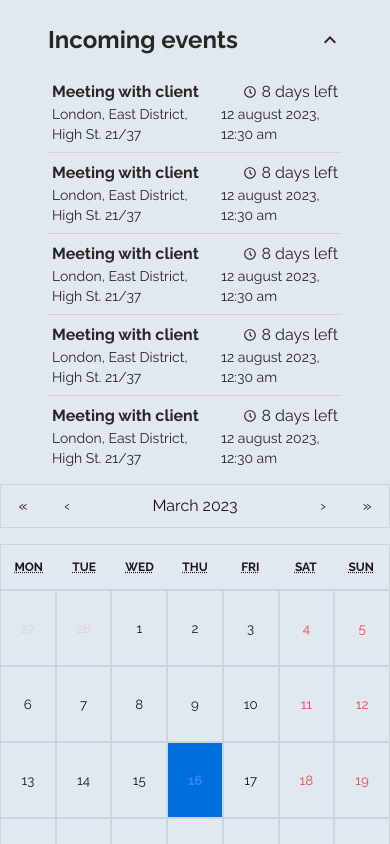
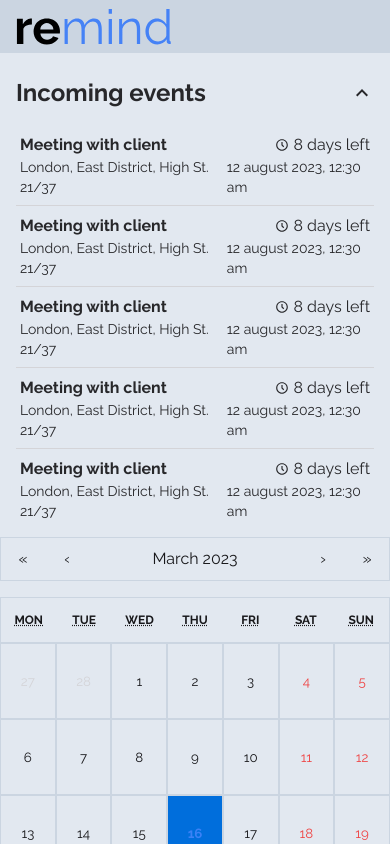
Before and after one commit to zwiro/remind-calendar-app, a React (Vite) app: page / in a window 390 px wide. Shown: the top 844 px of the page. Built offline with nearby package versions, Linux system fonts and the light colour scheme.

Commit message:
Added bar with logo

```diff
--- a/src/App.tsx
+++ b/src/App.tsx
@@ -1,14 +1,18 @@
 import CalendarContainer from "./components/CalendarContainer"
 import DayDetails from "./components/DayDetails"
 import IncomingEvents from "./components/IncomingEvents"
+import LogoBar from "./components/LogoBar"
 
 function App() {
   return (
-    <div className="flex flex-col lg:grid lg:grid-cols-2 xl:px-24">
-      <IncomingEvents />
-      <CalendarContainer />
-      <DayDetails />
-    </div>
+    <>
+      <LogoBar />
+      <div className="flex flex-col lg:grid lg:grid-cols-2 xl:px-24">
+        <IncomingEvents />
+        <CalendarContainer />
+        <DayDetails />
+      </div>
+    </>
   )
 }
 
--- /dev/null
+++ b/src/components/LogoBar.tsx
@@ -0,0 +1,12 @@
+import logo from "../assets/logo.svg"
+import SectionContainer from "./SectionContainer"
+
+function LogoBar() {
+  return (
+    <div className="bg-slate-300 px-4 py-2">
+      <img src={logo} alt="" />
+    </div>
+  )
+}
+
+export default LogoBar
--- a/src/components/SectionContainer.tsx
+++ b/src/components/SectionContainer.tsx
@@ -1,6 +1,6 @@
 function SectionContainer({ children }: { children: React.ReactNode }) {
   return (
-    <section className="px-12 py-2 [&>div>div:last-of-type]:border-none">
+    <section className="py-2 px-4 lg:px-12 [&>div>div:last-of-type]:border-none">
       {children}
     </section>
   )
```
Also changed, not shown: src/assets/logo.svg (added).
